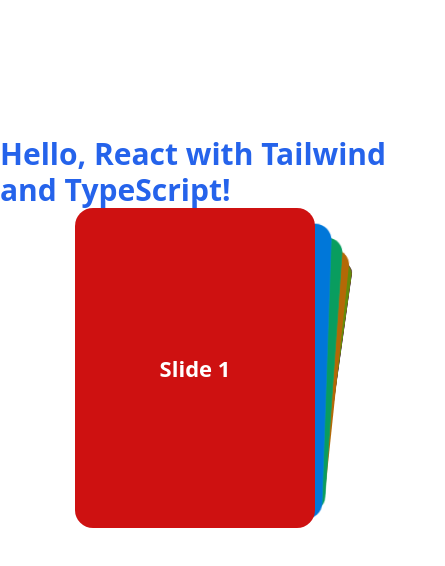
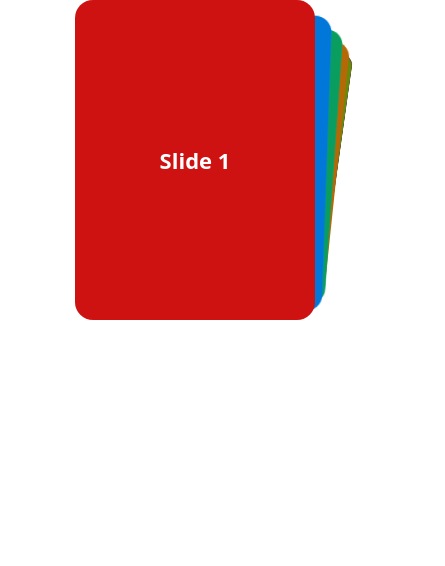
Before and after one commit to leocodeio/AnimeSpam, a React (Create React App) app in the folder animespam/: page / in a window 390 px wide. Shown: the top 566 px of the page, 445 px wide, since content can reach past the window. Built offline with nearby package versions, Linux system fonts and the light colour scheme.

Commit message:
adjusted sliders

```diff
--- a/animespam/src/App.tsx
+++ b/animespam/src/App.tsx
@@ -1,19 +1,9 @@
 import React from "react";
-import Slider from "./components/mobile_slider/slider";
-import ButtonSlider from "./components/pc_slider/ButtonSlider";
-
+import Slider from "./main/Slider";
 const App: React.FC = () => {
   return (
-    <div className="h-screen flex flex-col items-center justify-center">
-      <p className="text-3xl font-bold text-blue-600">
-        Hello, React with Tailwind and TypeScript!
-      </p>
-      <div className="h-[500px] w-[500px]  sm:hidden">
-        <Slider />
-      </div>
-      <div className="h-[500px] w-[1000px] z-10 hidden sm:block">
-        <ButtonSlider />
-      </div>
+    <div className="flex items-center justify-center">
+      <Slider />
     </div>
   );
 };
--- a/animespam/src/components/mobile_slider/styles.css
+++ b/animespam/src/components/mobile_slider/SmallSlider.css
@@ -1,8 +1,14 @@
 .swiper {
   width: 240px;
   height: 320px;
+  visibility: hidden;
 }
 
+@media screen and (max-width: 1000px) {
+  .swiper {
+    visibility: visible;
+  }
+}
 .swiper-slide {
   display: flex;
   align-items: center;
--- a/animespam/src/components/mobile_slider/slider.tsx
+++ b/animespam/src/components/mobile_slider/SmallSlider.tsx
@@ -5,12 +5,12 @@
 import "swiper/css";
 import "swiper/css/effect-cards";
 
-import "./styles.css";
+import "./SmallSlider.css";
 
 // import required modules
 import { EffectCards } from "swiper/modules";
 
-export default function Slider() {
+export default function SmallSlider() {
   return (
     <>
       <Swiper
--- a/animespam/src/components/pc_slider/ButtonSlider.css
+++ b/animespam/src/components/pc_slider/ButtonSlider.css
@@ -6,6 +6,12 @@
   justify-content: space-between;
   align-items: center;
   font-family: Roboto, Arial, sans-serif;
+}
+
+@media screen and (max-width: 1000px) {
+  .container {
+    display: none;
+  }
 }
 
 .slider {
--- /dev/null
+++ b/animespam/src/main/Slider.tsx
@@ -0,0 +1,14 @@
+import React from "react";
+import ButtonSlider from "../components/pc_slider/ButtonSlider";
+import SmallSlider from "../components/mobile_slider/SmallSlider";
+
+const Slider = () => {
+  return (
+    <div className="h-[500px] w-[1000px] z-10">
+      <ButtonSlider />
+      <SmallSlider />
+    </div>
+  );
+};
+
+export default Slider;
```
Also changed, not shown: 1 other file (tests, documents, lock files or other folders).
